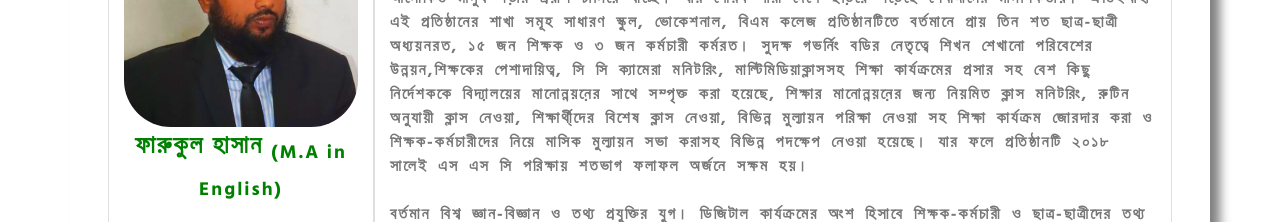
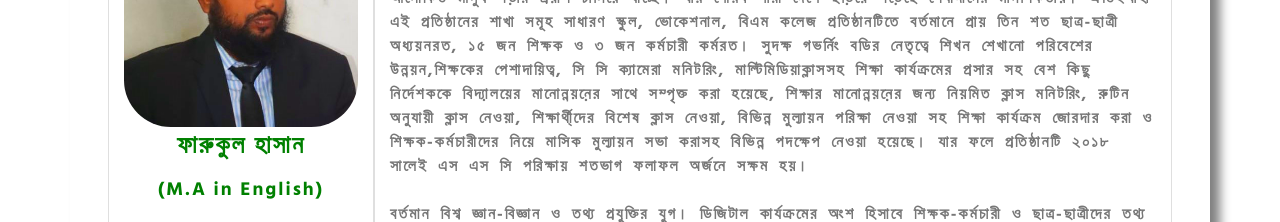
Before and after one commit to freelancershahin00/etsc, a plain HTML site: page index.html in a window 1280 px wide. Shown: the part 1080-1302 px from the top of the page. Drawn offline with Linux system fonts and the light colour scheme; files whose address does not match are found by name; a web font is replaced by a local one.

Commit message:
Update index.html

```diff
--- a/index.html
+++ b/index.html
@@ -252,7 +252,7 @@ function topFunction() {
 			<div class="col-md-3 card" style="padding: 15px;">
 					<img src="img/profile.jpg" alt="Farukul Hasan" width="100%" style="border-radius: 20%; filter: saturate(2);"/>
 				<div>
-					<b style="font-size: 25px; color: green;"> ফারুকুল হাসান  <sub>(M.A in English)</sub> </b>	<br />	<br />
+					<b style="font-size: 25px; color: green;"> ফারুকুল হাসান	<br/>  <sub>(M.A in English)</sub> </b>	<br />	<br />
 					<b>অধ্যক্ষ</b>	<br />
 					<b>ইরা টেকনিক্যাল স্কুল এন্ড কলেজ</b>
 				</div>
```
